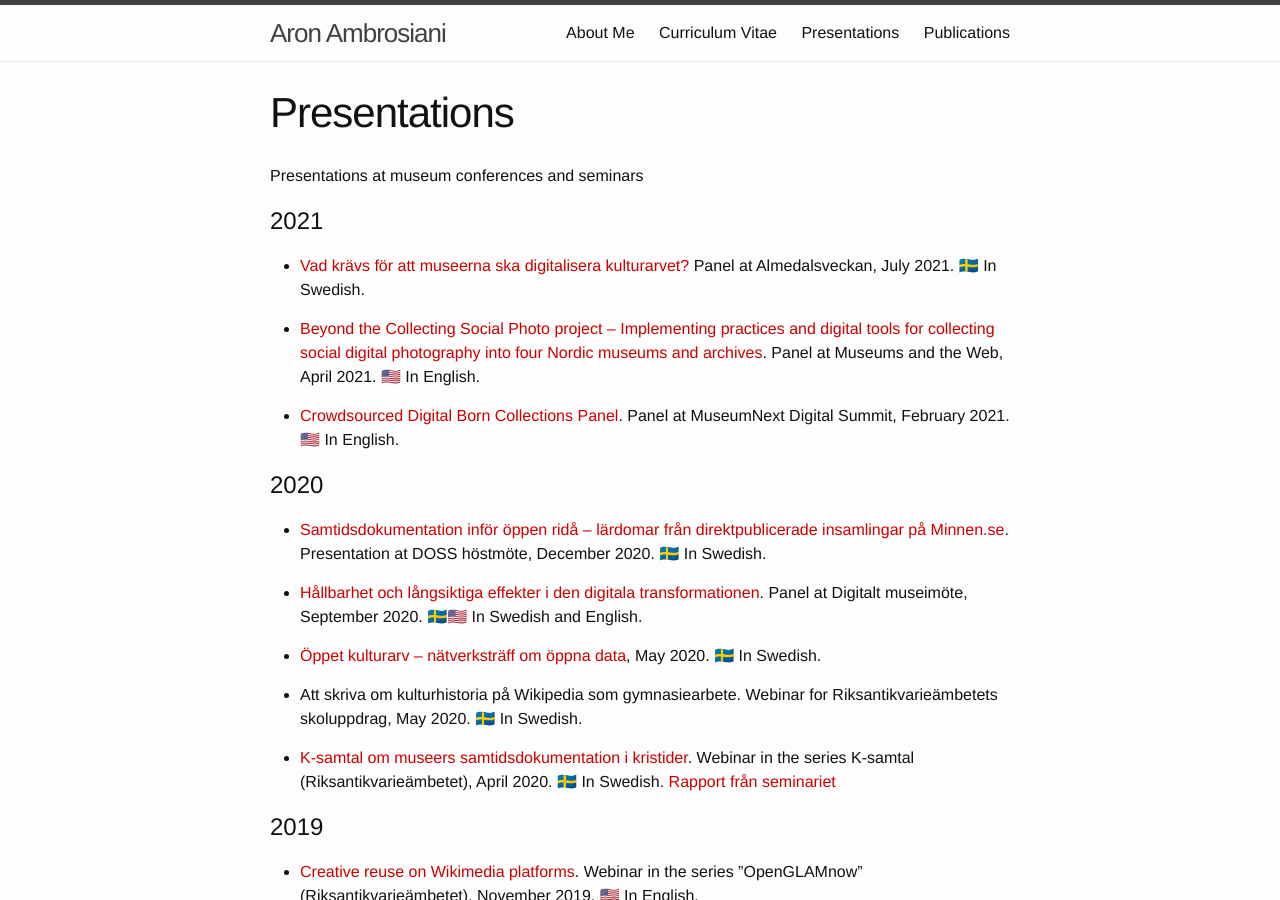
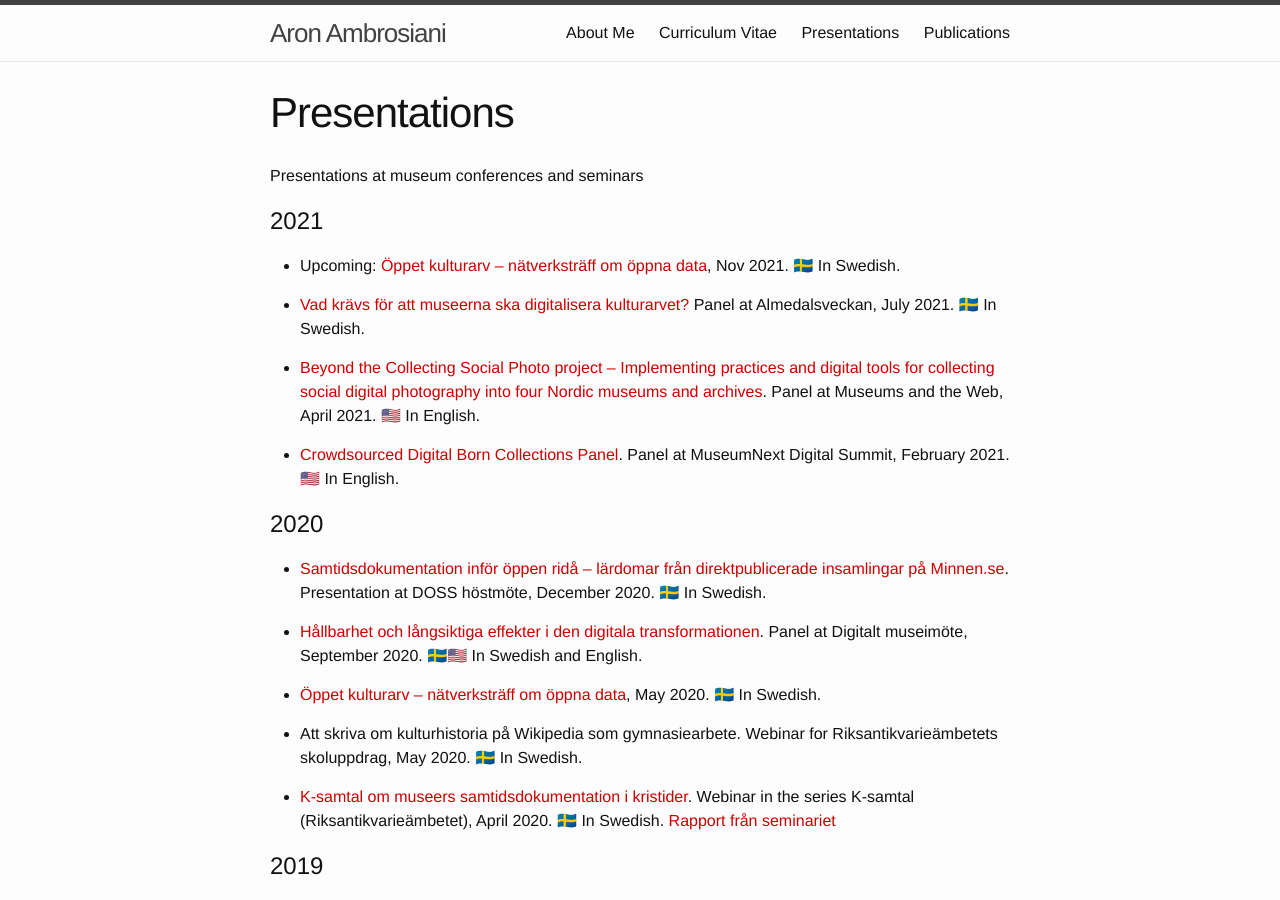
Before and after one commit to Ambrosiani/blogtest, a Jekyll site: the page built from presentations.md, in a window 1280 px wide and 900 px high. Built offline with Jekyll 4.4.1, drawn with Linux system fonts in a browser that asks for light colours.

Commit message:
Update presentations.md

```diff
--- a/presentations.md
+++ b/presentations.md
@@ -7,6 +7,8 @@ permalink: /presentations/
 Presentations at museum conferences and seminars
 
 # 2021
+
+* Upcoming: [Öppet kulturarv – nätverksträff om öppna data](https://www.digisam.se/oppet-kulturarv-natverkstraff-om-oppna-data/), Nov 2021. 🇸🇪 In Swedish.
 
 * [Vad krävs för att museerna ska digitalisera kulturarvet?](https://www.almedalsveckanplay.info/62052) Panel at Almedalsveckan, July 2021. 🇸🇪 In Swedish.
 
```
